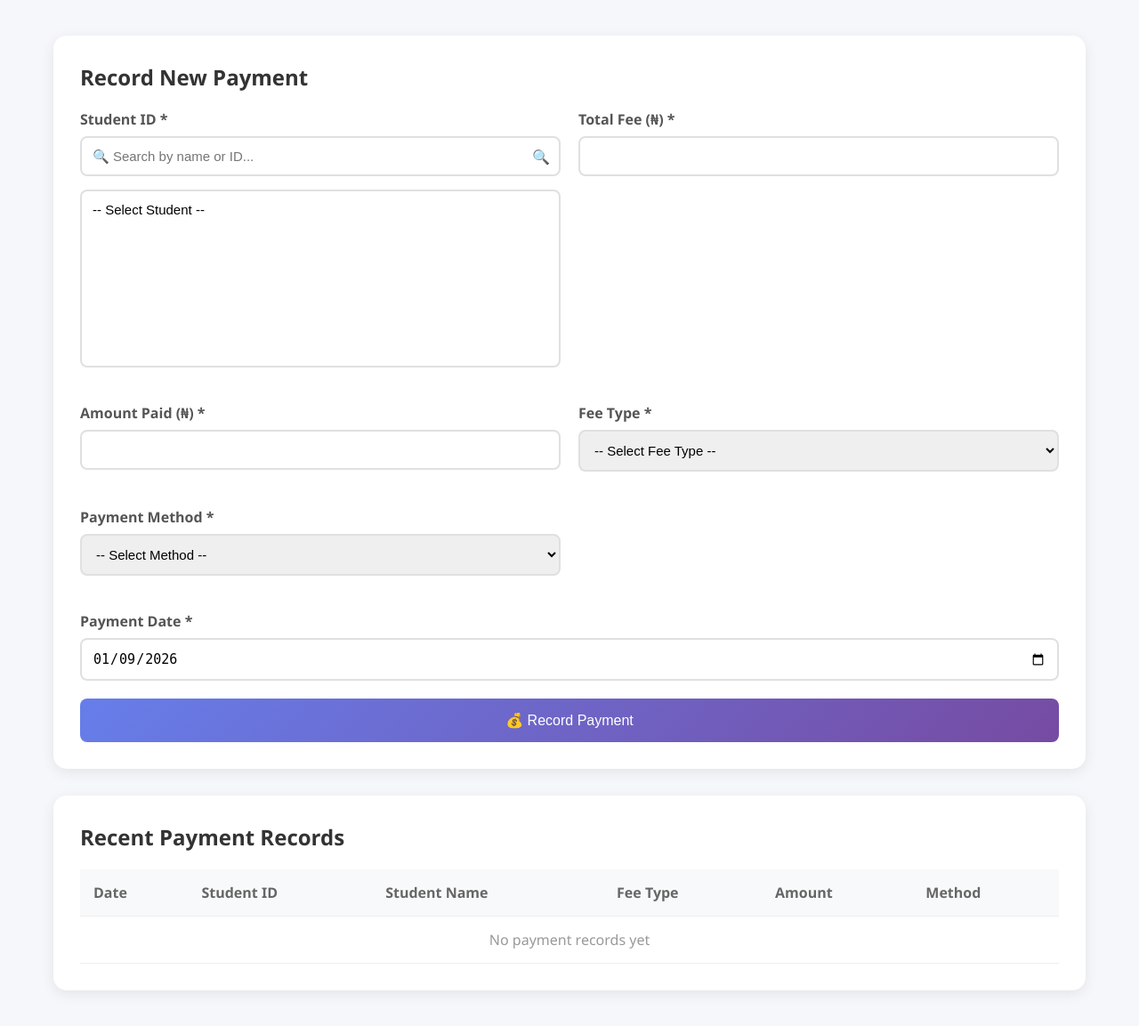
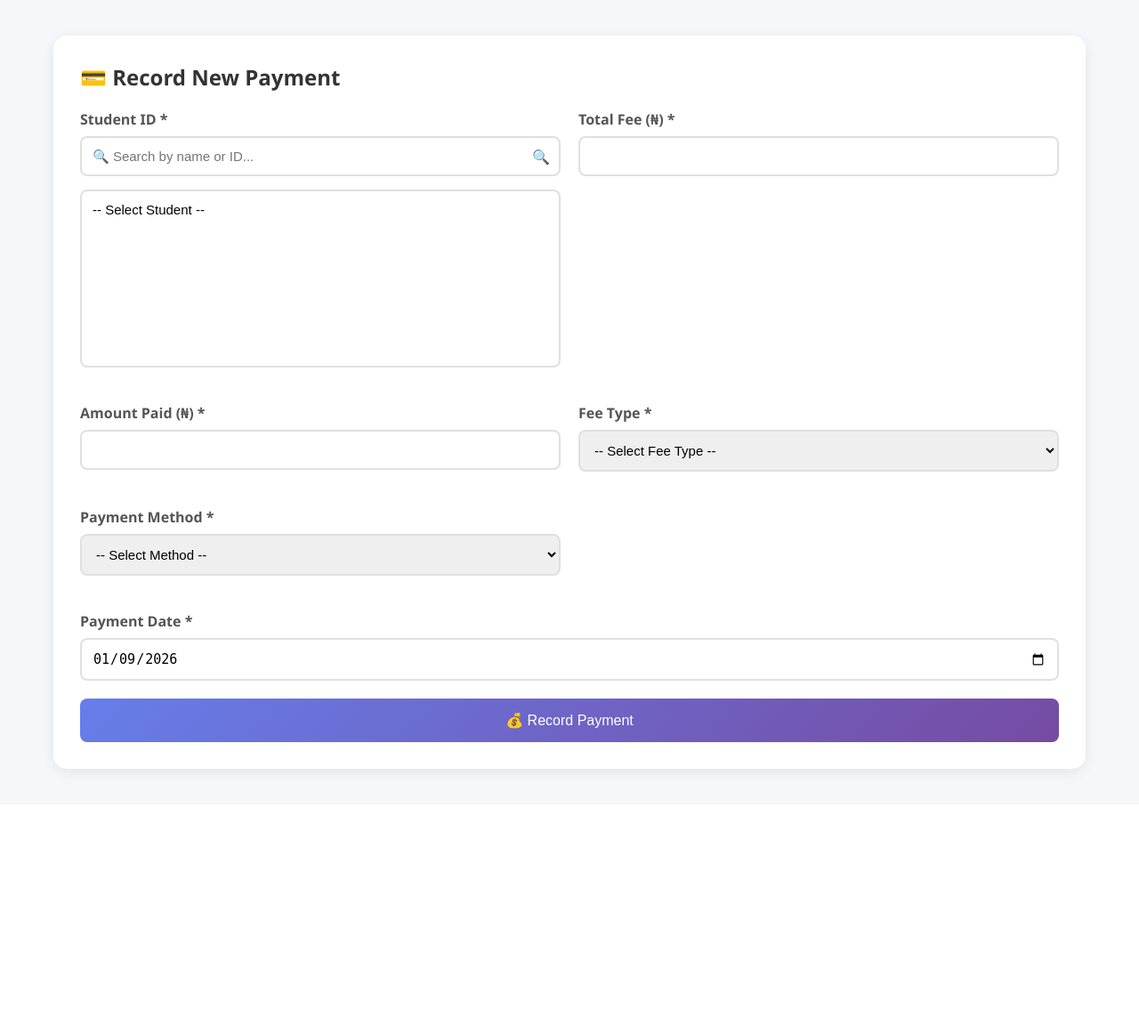
Before and after one commit to janettesty5-art/Elisben-International-Dashboard-System, a Django app: template accounts/templates/manage_finance.html in a window 1280 px wide. Shown: the part 82-1235 px from the top of the page at 89% size. After the commit the page ends 958 px from the top, so only its background shows below. Run offline with Django 3.2, Linux system fonts and the light colour scheme; the template is opened without the code that fills it, so the values that code supplies are empty.

Commit message:
total update

```diff
--- a/accounts/templates/bursar_dashboard.html
+++ b/accounts/templates/bursar_dashboard.html
@@ -135,6 +135,10 @@
                             <a href="{% url 'edit_payment_record' record.latest_record.id %}" class="btn btn-edit">
                                 ✏️ Edit
                             </a>
+                            <form method="POST" action="{% url 'delete_payment_record' record.latest_record.id %}" style="display: inline;" onsubmit="return confirm('Delete this payment record?');">
+                                {% csrf_token %}
+                                <button type="submit" class="btn btn-delete">🗑️ Delete</button>
+                            </form>
                         </td>
                     </tr>
                     {% empty %}
--- a/accounts/templates/manage_finance.html
+++ b/accounts/templates/manage_finance.html
@@ -101,35 +101,6 @@
             opacity: 0.9;
         }
 
-        .records-section {
-            background: white;
-            padding: 30px;
-            border-radius: 15px;
-            box-shadow: 0 4px 15px rgba(0,0,0,0.08);
-        }
-
-        .records-section h2 {
-            margin-bottom: 20px;
-            color: #333;
-        }
-
-        table {
-            width: 100%;
-            border-collapse: collapse;
-        }
-
-        table th, table td {
-            padding: 15px;
-            text-align: left;
-            border-bottom: 1px solid #eee;
-        }
-
-        table th {
-            background: #f8f9fa;
-            font-weight: 600;
-            color: #666;
-        }
-
         .alert {
             padding: 15px;
             border-radius: 8px;
@@ -141,7 +112,7 @@
             color: #155724;
         }
 
-        /* NEW: Search Box Styles */
+        /* Search Box Styles */
         .search-box {
             position: relative;
             margin-bottom: 15px;
@@ -189,7 +160,7 @@
 
         <!-- Record Payment Form -->
         <div class="form-card">
-            <h2>Record New Payment</h2>
+            <h2>💳 Record New Payment</h2>
 
             <form method="POST">
                 {% csrf_token %}
@@ -198,7 +169,7 @@
                     <div class="form-group">
                         <label for="student_id">Student ID *</label>
 
-                        <!-- NEW: Search Box -->
+                        <!-- Search Box -->
                         <div class="search-box">
                             <input type="text"
                                    id="student_search"
@@ -264,46 +235,13 @@
                 </button>
             </form>
         </div>
-
-        <!-- Payment Records -->
-        <div class="records-section">
-            <h2>Recent Payment Records</h2>
-            <table>
-                <thead>
-                    <tr>
-                        <th>Date</th>
-                        <th>Student ID</th>
-                        <th>Student Name</th>
-                        <th>Fee Type</th>
-                        <th>Amount</th>
-                        <th>Method</th>
-                    </tr>
-                </thead>
-                <tbody>
-                    {% for record in fee_records %}
-                    <tr>
-                        <td>{{ record.payment_date|date:"M d, Y" }}</td>
-                        <td>{{ record.student.student_id }}</td>
-                        <td>{{ record.student.full_name }}</td>
-                        <td>{{ record.fee_type }}</td>
-                        <td><strong>₦{{ record.amount_paid|floatformat:2 }}</strong></td>
-                        <td>{{ record.payment_method }}</td>
-                    </tr>
-                    {% empty %}
-                    <tr>
-                        <td colspan="6" style="text-align: center; color: #999;">No payment records yet</td>
-                    </tr>
-                    {% endfor %}
-                </tbody>
-            </table>
-        </div>
     </div>
 
     <script>
         // Set today's date as default
         document.getElementById('payment_date').valueAsDate = new Date();
 
-        // NEW: Filter Students Function
+        // Filter Students Function
         function filterStudents() {
             const searchInput = document.getElementById('student_search').value.toLowerCase();
             const select = document.getElementById('student_id');
```
Also changed, not shown: accounts/views.py (+7 -3 lines).
